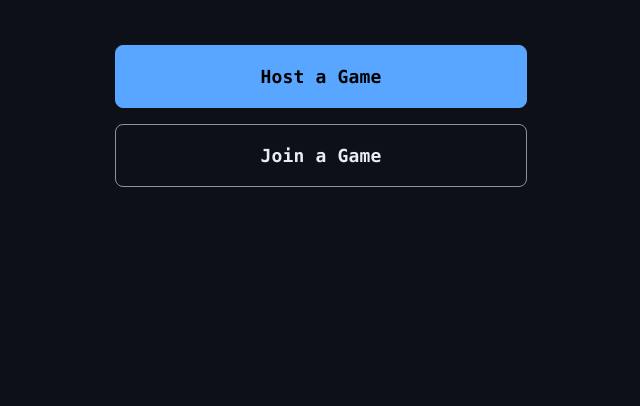
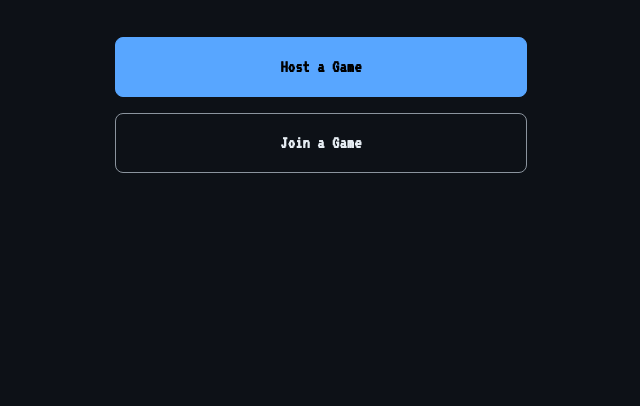
Before and after one commit to PatAltimore/group-text-adventure, a website: page client/index.html in a window 1280 px wide. Shown: the part 394-800 px from the top of the page, without its empty margins (319-959 px from the left). Drawn offline with Linux system fonts and the light colour scheme; files whose address does not match are found by name.

Commit message:
feat: switch to VT323 retro terminal font for game text
Add VT323 from Google Fonts as primary monospace font, giving the
text adventure a retro CRT/Apple II terminal aesthetic. Existing
Cascadia Mono / Fira Code / Consolas stack kept as fallback.

- Add Google Fonts preconnect + stylesheet link in index.html
- Update --font-mono CSS variable to lead with VT323
- No font-size changes needed (VT323 renders well at 13-18px)

Co-authored-by: Copilot <223556219+Copilot@users.noreply.github.com>

```diff
--- a/client/index.html
+++ b/client/index.html
@@ -4,6 +4,9 @@
   <meta charset="UTF-8">
   <meta name="viewport" content="width=device-width, initial-scale=1.0">
   <title>Group Text Adventure</title>
+  <link rel="preconnect" href="https://fonts.googleapis.com">
+  <link rel="preconnect" href="https://fonts.gstatic.com" crossorigin>
+  <link href="https://fonts.googleapis.com/css2?family=VT323&display=swap" rel="stylesheet">
   <link rel="stylesheet" href="style.css">
   <script src="https://cdn.jsdelivr.net/npm/qrcode@1.4.4/build/qrcode.min.js" defer></script>
   <!-- QR library still needed for Share overlay -->
--- a/client/style.css
+++ b/client/style.css
@@ -20,7 +20,7 @@
   --orange: #d29922;
   --purple: #bc8cff;
   --border: #30363d;
-  --font-mono: 'Cascadia Mono', 'Fira Code', 'JetBrains Mono', 'Consolas', 'Monaco', monospace;
+  --font-mono: 'VT323', 'Cascadia Mono', 'Fira Code', 'JetBrains Mono', 'Consolas', 'Monaco', monospace;
   --font-sans: -apple-system, BlinkMacSystemFont, 'Segoe UI', Helvetica, Arial, sans-serif;
   --radius: 8px;
   --radius-sm: 4px;
```
Also changed, not shown: .squad/decisions/inbox/data-retro-font.md (added).
